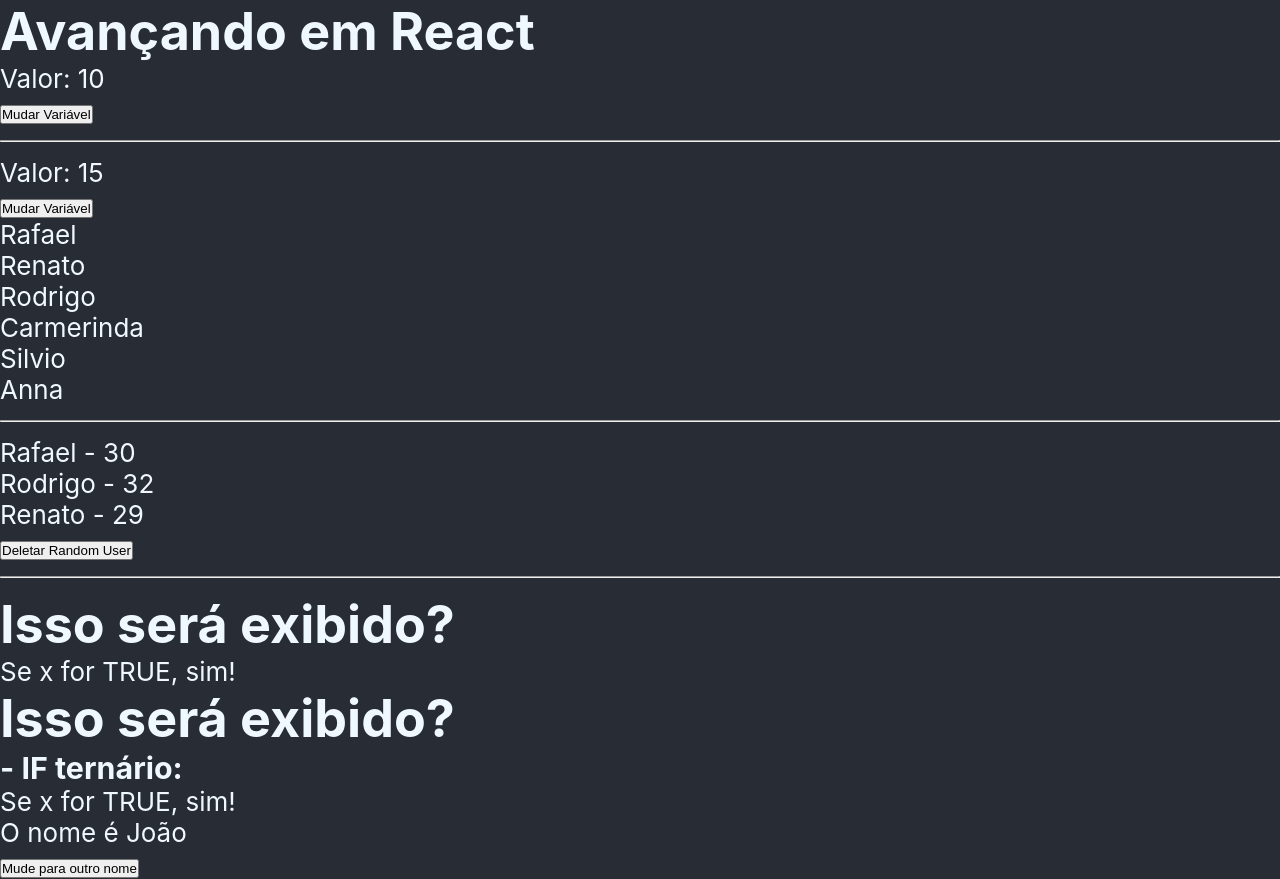
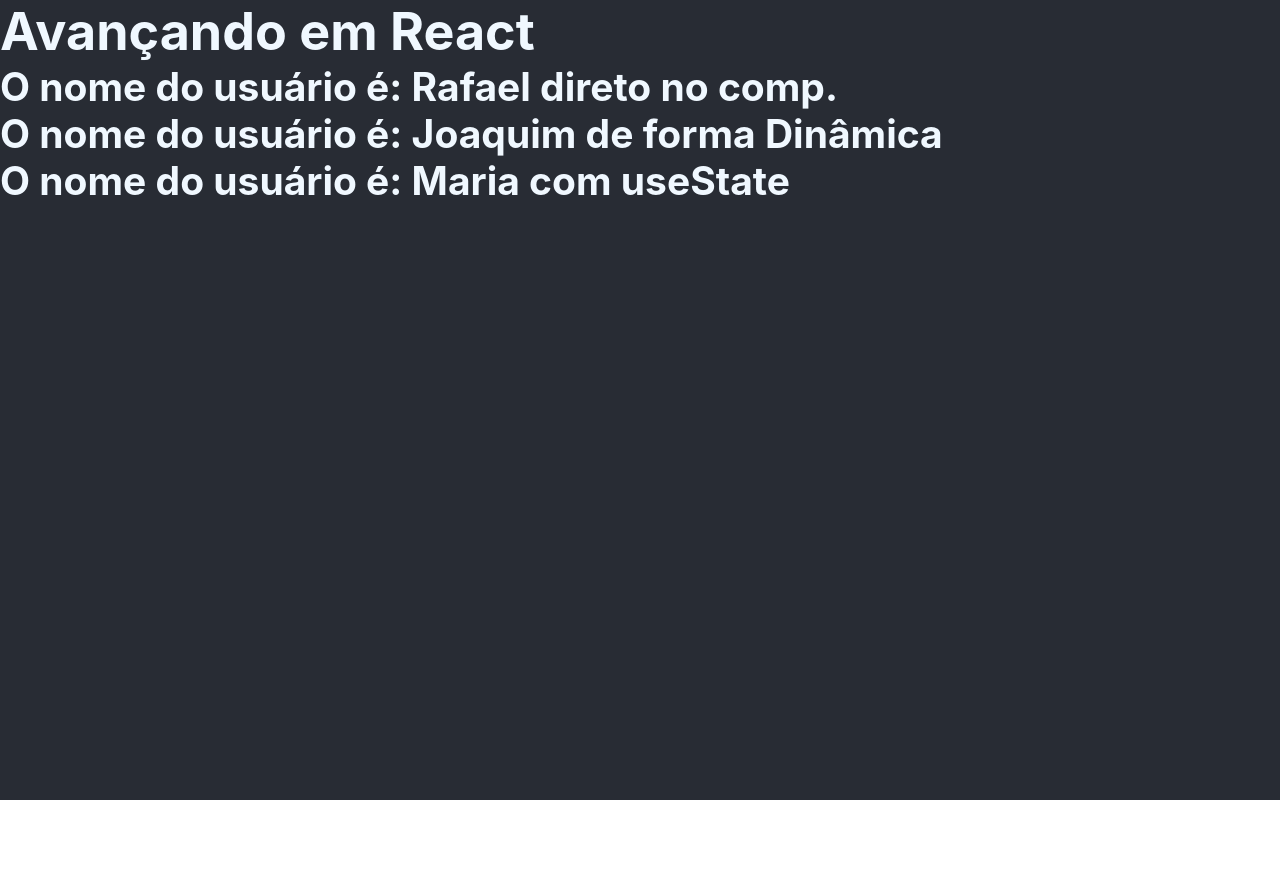
Before and after one commit to Rafaeldasilvaperes/REACTJS-PrimeiroProjeto, a React (Create React App) app: page / in a window 1280 px wide. After the commit the page ends 800 px from the top, so only its background shows below. Built offline with nearby package versions, Linux system fonts and the light colour scheme.

Commit message:
Introdução as props. Uso simples

```diff
--- a/src/App.js
+++ b/src/App.js
@@ -2,15 +2,20 @@
 // import CityImg from "./assets/city.jpg";
 
 // Componentes
-import { ManageData } from "./components/ManageData";
-import { ListaRender } from "./components/ListaRender";
-import { ConditionalRender } from "./components/ConditionalRender";
-
+// import { ManageData } from "./components/ManageData";
+// import { ListaRender } from "./components/ListaRender";
+// import { ConditionalRender } from "./components/ConditionalRender";
+import {ShowUserName} from "./components/ShowUserName";
 
 // Styles - CSS (global)
 import './App.css';
+import { useState } from "react";
+
 
 export function App() {
+  const name = "Joaquim de forma Dinâmica";
+  const [userName] = useState("Maria com useState");
+
   return (
     <div className="App">
      <h1>Avançando em React</h1>
@@ -22,9 +27,12 @@
      <div>
         {/* <img src={CityImg} alt="Cidade" /> */}
      </div>
-     <ManageData />
-     <ListaRender />
-     <ConditionalRender />
+     {/* <ManageData />
+     <ListaRender /> */}
+     {/* <ConditionalRender /> */}
+     <ShowUserName nome="Rafael direto no comp." />
+     <ShowUserName nome={name} />
+     <ShowUserName nome={userName} />
     </div>
   );
 }
--- /dev/null
+++ b/src/components/ShowUserName.js
@@ -0,0 +1,9 @@
+export const ShowUserName = (props) => {
+  return (
+    <>
+      <div>
+        <h2>O nome do usuário é: {props.nome}</h2>
+      </div>
+    </>
+  )
+}
```
